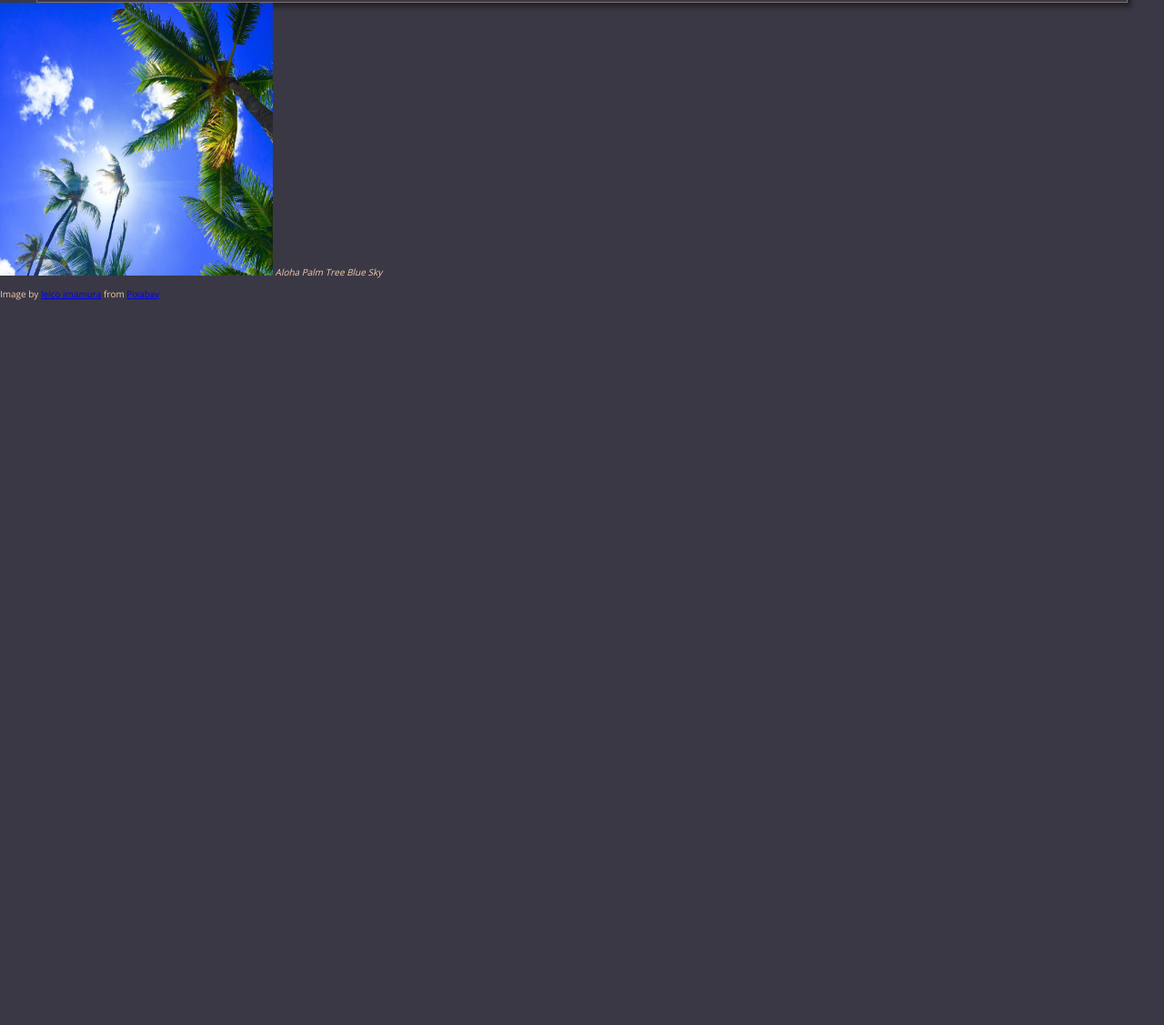
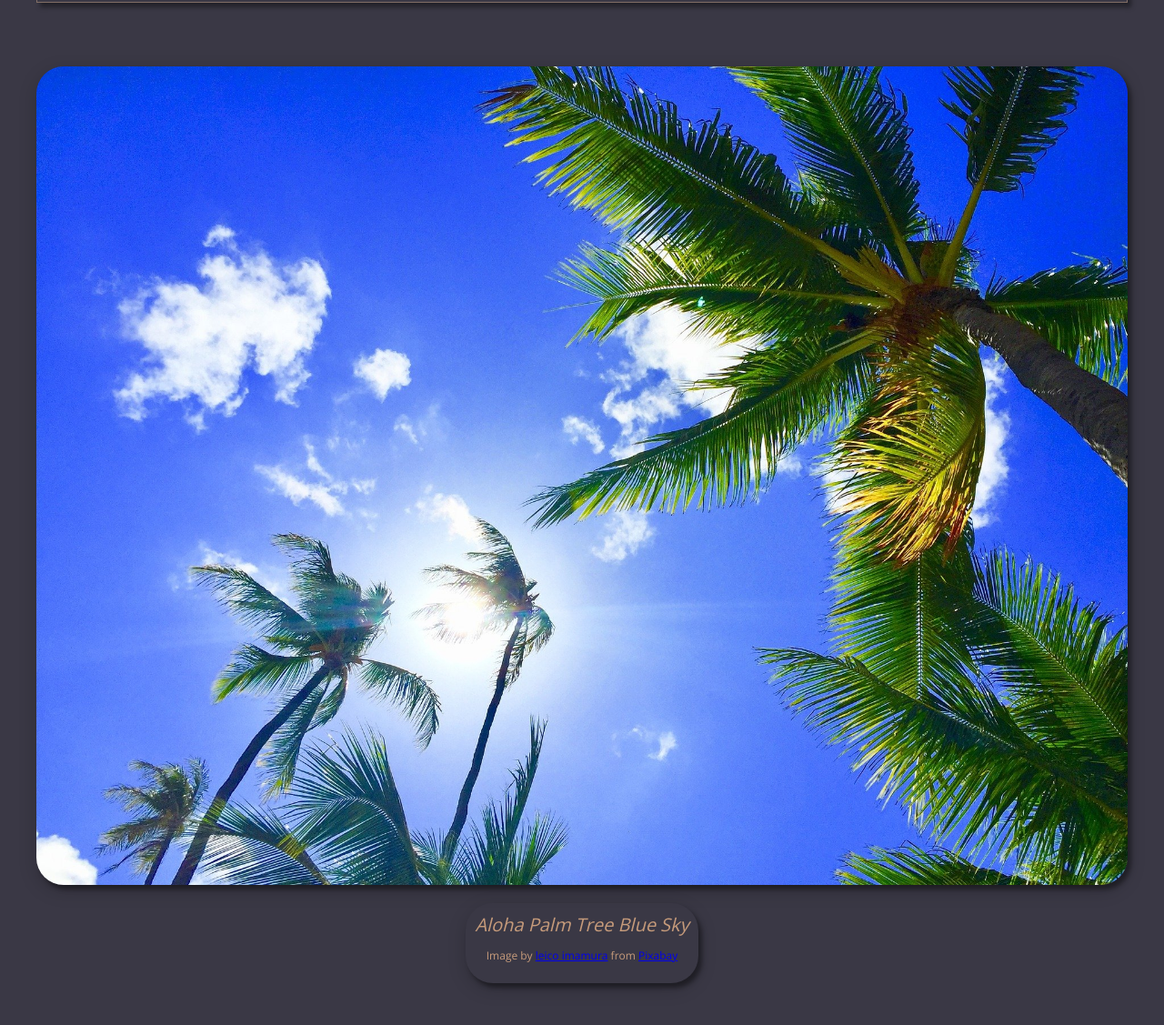
Before and after one commit to CSF2223/imagegallery-SalvatoreNico, a plain HTML site: page index.html in a window 1280 px wide. Shown: the part 127-1254 px from the top of the page at 91% size. Before the commit the page ends 800 px from the top, so only its background shows below. Drawn offline with nearby package versions, Linux system fonts and the light colour scheme.

Commit message:
complete through 2.10

```diff
--- a/index.html
+++ b/index.html
@@ -15,12 +15,16 @@
     </header>
 
     <section>
-        <div>
+        <div class=" imageCard">
             <img src="assets/hawaii-2700190_1920.jpg" alt="Aloha Palm Tree Blue Sky" width="300" height="300"></img>
+            <div class="cardText">
             <cite>Aloha Palm Tree Blue Sky</cite>
             <p>Image by <a href="https://pixabay.com/users/graziebambino-1593455/?utm_source=link-attribution&amp;utm_medium=referral&amp;utm_campaign=image&amp;utm_content=2700190">leico imamura</a>
             from <a href="https://pixabay.com/?utm_source=link-attribution&amp;utm_medium=referral&amp;utm_campaign=image&amp;utm_content=2700190">Pixabay</a></p>
-        </div>
+        </div>  <!-- Close "cardText" class-->
+    </div>       <!-- Close "imageCard" class-->
     </section>
+
+
 </body>
 </html>
--- a/style.css
+++ b/style.css
@@ -30,10 +30,40 @@ header {
     font-size: 1.1rem;
 }
 
-
 body{
     background-color: #3A3845;
     color:#F7CCAC;
     font-family: 'Open Sans', sans-serif;
     margin: 0;
 }
+
+cite{
+    font-size:2rem;
+}
+
+p{
+    font-size:1.2rem;
+}
+.imageCard {
+    display: flex;
+    flex-direction: column;
+    justify-content: center;
+    align-items: center;
+    margin: 7rem 4rem;
+}
+
+.imageCard img {
+    width: 100%;
+    height: auto;
+    border-radius: 30px;
+    box-shadow: 4px 5px 5px rgba(0, 0, 0, 0.4),0 6px 20px 0 rgba(0, 0, 0, 0.19);
+}
+
+.cardText {
+    color:#C69B7B;
+    text-align: center;
+    padding: 1rem;
+    border-radius: 30px;
+    margin-top: 2rem;
+    box-shadow: 4px 5px 5px rgba(0, 0, 0, 0.4),0 6px 20px 0 rgba(0, 0, 0, 0.19);
+}
```
